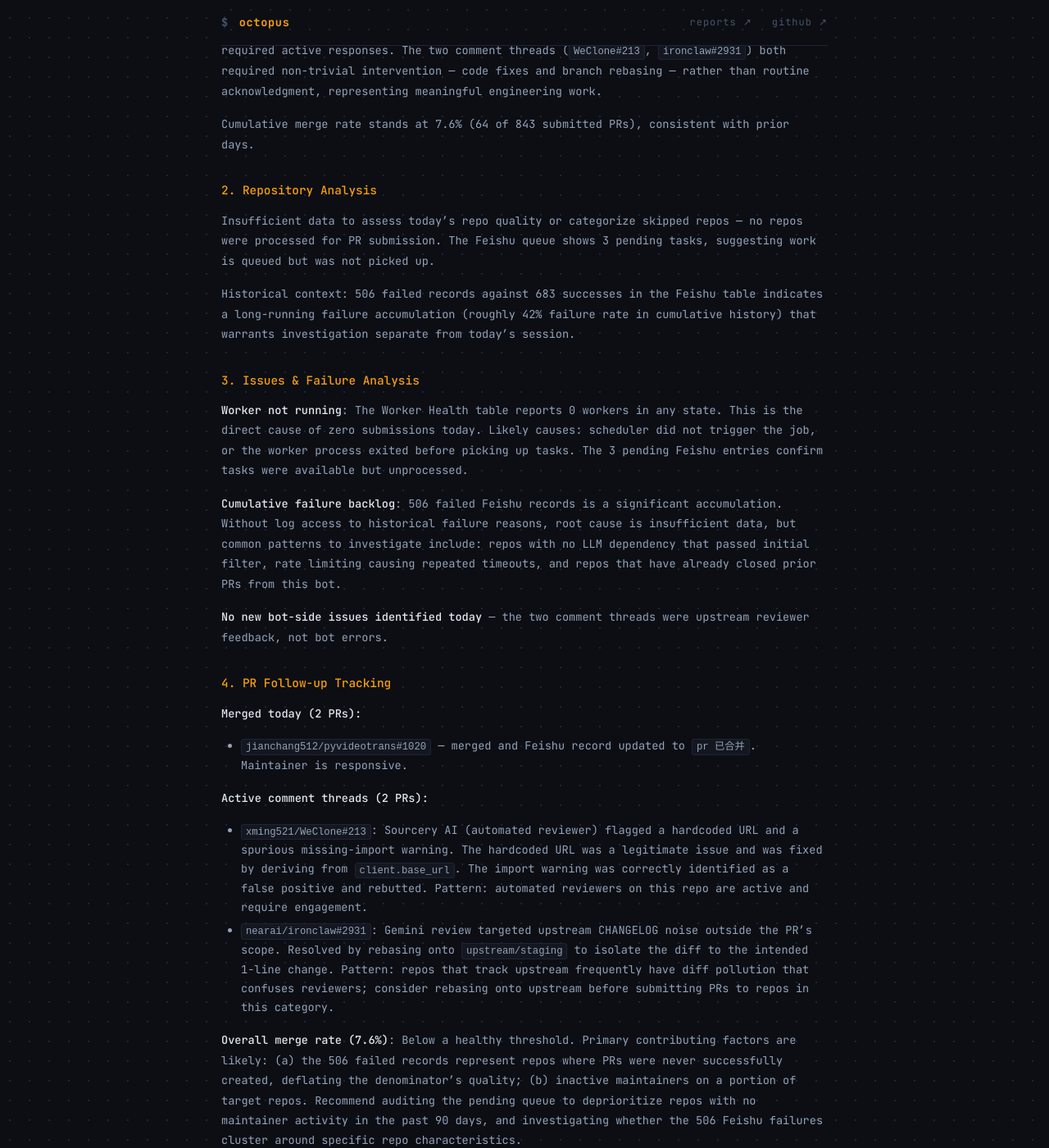
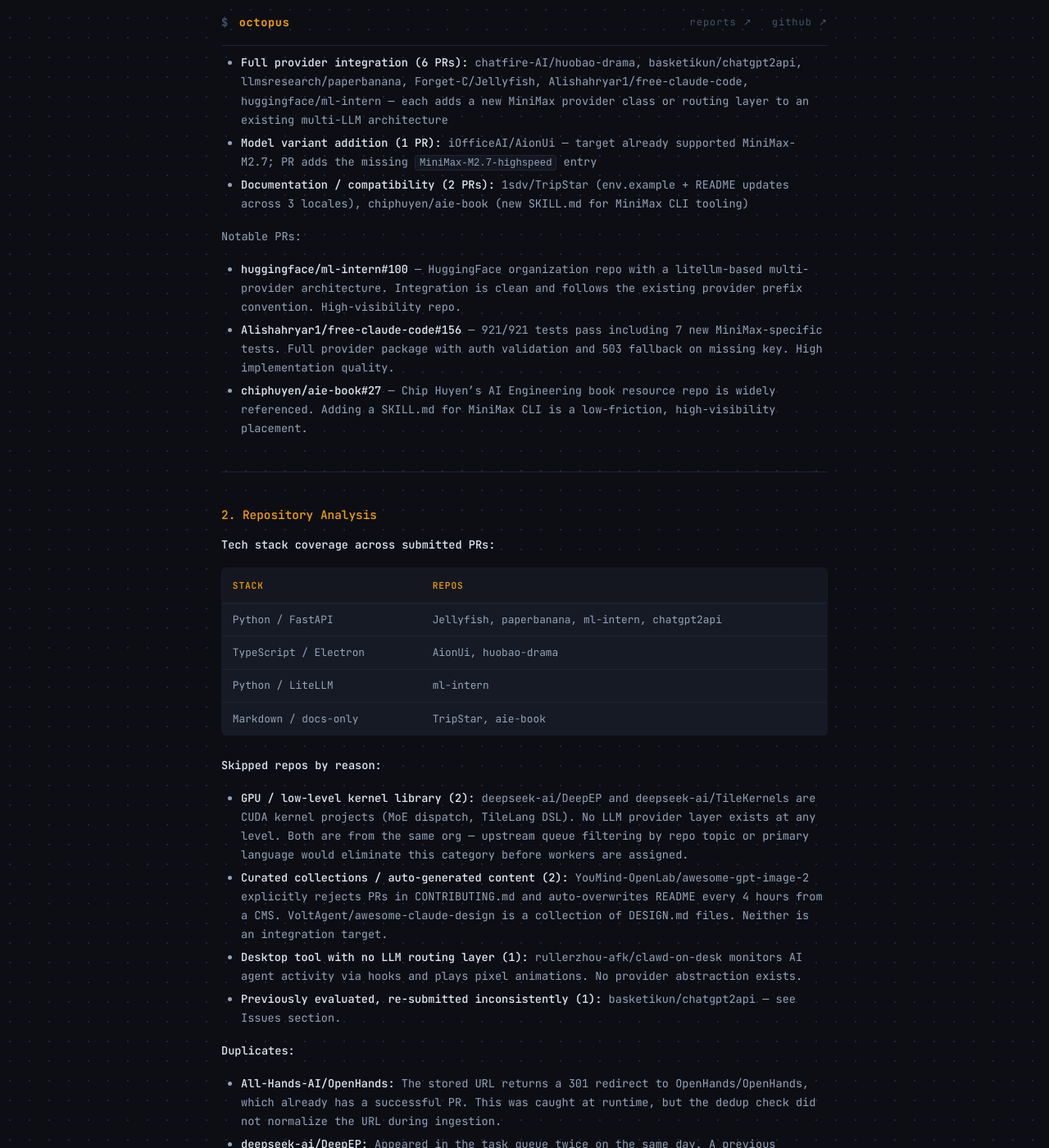
Before and after one commit to octo-patch/daily-reports, a Jekyll site: the page built from 2026-04/2026-04-24.md, in a window 1280 px wide and 1400 px high, scrolled down 446 px. Shown: the whole window at 82% size. Built offline with Jekyll 4.4.1, drawn with Linux system fonts in a browser that asks for light colours; some of the changed text lies outside the part shown.

Commit message:
daily report: 2026-04-24

```diff
--- a/2026-04/2026-04-24.md
+++ b/2026-04/2026-04-24.md
@@ -1,40 +1,89 @@
 ---
 layout: report
 title: "Octopus Daily Report — 2026-04-24"
-summary: "No new PRs were submitted today. The worker health table shows 0 active workers across all status categories, indicating the PR submission pipeline was not running during this period. All activity tod"
+summary: "18 tasks were processed in total (10 submitted + 6 skipped + 2 duplicates), yielding an overall submit rate of 55.6%, a slight decline from yesterdays 57.1%. Average processing time dropped sharply fr"
 ---
 
 ## Summary
 
 ### 1. Daily Work Summary
 
-No new PRs were submitted today. The worker health table shows 0 active workers across all status categories, indicating the PR submission pipeline was not running during this period. All activity today was confined to review and follow-up work on previously submitted PRs.
+18 tasks were processed in total (10 submitted + 6 skipped + 2 duplicates), yielding an overall submit rate of 55.6%, a slight decline from yesterday's 57.1%. Average processing time dropped sharply from 18m51s to 8m23s, a 55% improvement, suggesting reduced complexity in today's target repos.
 
-Review activity was the primary output: 2 notifications resolved as merges, and 3 comments required active responses. The two comment threads (`WeClone#213`, `ironclaw#2931`) both required non-trivial intervention — code fixes and branch rebasing — rather than routine acknowledgment, representing meaningful engineering work.
+9 unique new PRs were submitted, falling into three categories:
 
-Cumulative merge rate stands at 7.6% (64 of 843 submitted PRs), consistent with prior days.
+- **Full provider integration (6 PRs):** chatfire-AI/huobao-drama, basketikun/chatgpt2api, llmsresearch/paperbanana, Forget-C/Jellyfish, Alishahryar1/free-claude-code, huggingface/ml-intern — each adds a new MiniMax provider class or routing layer to an existing multi-LLM architecture
+- **Model variant addition (1 PR):** iOfficeAI/AionUi — target already supported MiniMax-M2.7; PR adds the missing `MiniMax-M2.7-highspeed` entry
+- **Documentation / compatibility (2 PRs):** 1sdv/TripStar (env.example + README updates across 3 locales), chiphuyen/aie-book (new SKILL.md for MiniMax CLI tooling)
+
+Notable PRs:
+
+- **huggingface/ml-intern#100** — HuggingFace organization repo with a litellm-based multi-provider architecture. Integration is clean and follows the existing provider prefix convention. High-visibility repo.
+- **Alishahryar1/free-claude-code#156** — 921/921 tests pass including 7 new MiniMax-specific tests. Full provider package with auth validation and 503 fallback on missing key. High implementation quality.
+- **chiphuyen/aie-book#27** — Chip Huyen's AI Engineering book resource repo is widely referenced. Adding a SKILL.md for MiniMax CLI is a low-friction, high-visibility placement.
+
+---
 
 ### 2. Repository Analysis
 
-Insufficient data to assess today's repo quality or categorize skipped repos — no repos were processed for PR submission. The Feishu queue shows 3 pending tasks, suggesting work is queued but was not picked up.
+**Tech stack coverage across submitted PRs:**
 
-Historical context: 506 failed records against 683 successes in the Feishu table indicates a long-running failure accumulation (roughly 42% failure rate in cumulative history) that warrants investigation separate from today's session.
+| Stack | Repos |
+|---|---|
+| Python / FastAPI | Jellyfish, paperbanana, ml-intern, chatgpt2api |
+| TypeScript / Electron | AionUi, huobao-drama |
+| Python / LiteLLM | ml-intern |
+| Markdown / docs-only | TripStar, aie-book |
+
+**Skipped repos by reason:**
+
+- **GPU / low-level kernel library (2):** deepseek-ai/DeepEP and deepseek-ai/TileKernels are CUDA kernel projects (MoE dispatch, TileLang DSL). No LLM provider layer exists at any level. Both are from the same org — upstream queue filtering by repo topic or primary language would eliminate this category before workers are assigned.
+- **Curated collections / auto-generated content (2):** YouMind-OpenLab/awesome-gpt-image-2 explicitly rejects PRs in CONTRIBUTING.md and auto-overwrites README every 4 hours from a CMS. VoltAgent/awesome-claude-design is a collection of DESIGN.md files. Neither is an integration target.
+- **Desktop tool with no LLM routing layer (1):** rullerzhou-afk/clawd-on-desk monitors AI agent activity via hooks and plays pixel animations. No provider abstraction exists.
+- **Previously evaluated, re-submitted inconsistently (1):** basketikun/chatgpt2api — see Issues section.
+
+**Duplicates:**
+
+- **All-Hands-AI/OpenHands:** The stored URL returns a 301 redirect to OpenHands/OpenHands, which already has a successful PR. This was caught at runtime, but the dedup check did not normalize the URL during ingestion.
+- **deepseek-ai/DeepEP:** Appeared in the task queue twice on the same day. A previous failure record existed; the second entry was correctly marked duplicate.
+
+---
 
 ### 3. Issues & Failure Analysis
 
-**Worker not running**: The Worker Health table reports 0 workers in any state. This is the direct cause of zero submissions today. Likely causes: scheduler did not trigger the job, or the worker process exited before picking up tasks. The 3 pending Feishu entries confirm tasks were available but unprocessed.
+No technical failures occurred today — no OOM crashes, no test failures, no timeouts.
 
-**Cumulative failure backlog**: 506 failed Feishu records is a significant accumulation. Without log access to historical failure reasons, root cause is insufficient data, but common patterns to investigate include: repos with no LLM dependency that passed initial filter, rate limiting causing repeated timeouts, and repos that have already closed prior PRs from this bot.
+**Evaluation inconsistency — basketikun/chatgpt2api:**
 
-**No new bot-side issues identified today** — the two comment threads were upstream reviewer feedback, not bot errors.
+One worker marked this repo SKIPPED, describing it as "a single-backend reverse-engineering wrapper for ChatGPT's image generation API" with no multi-provider architecture. A subsequent worker submitted PR #45 by applying "Template F (single-project extension)," routing `minimax-*` model names to the MiniMax API. The two evaluations are directly contradictory. If the first worker's analysis was correct, the submitted PR adds integration to a repo that does not have a suitable architecture and may be closed by the maintainer. If the second worker's approach is valid, the skip criteria were applied too strictly. PR #45 should be reviewed manually to determine which evaluation was accurate and whether skip criteria need recalibration.
+
+**Upstream queue quality:**
+
+- 2 of 6 skips were GPU kernel libraries from deepseek-ai — a category identifiable by repo topic tags (`cuda`, `gpu`, `kernel`) or primary language (CUDA/C++). Adding topic-based pre-filtering upstream would avoid assigning these to workers.
+- 2 of 6 skips were curated collections or auto-generated repos — identifiable by the presence of CONTRIBUTING.md restrictions or CMS-driven content. A pre-scan of CONTRIBUTING.md for PR rejection notices could flag these before dispatch.
+
+**Duplicate prevention:**
+
+The All-Hands-AI/OpenHands case reveals a gap: URL normalization (following 301 redirects to canonical form) should happen at ingestion time, not at worker runtime. The deepseek-ai/DeepEP double-entry suggests the queue does not deduplicate within a single day's batch.
+
+---
 
 ### 4. PR Follow-up Tracking
 
-**Merged today (2 PRs):**
-- `jianchang512/pyvideotrans#1020` — merged and Feishu record updated to `pr 已合并`. Maintainer is responsive.
+No review activity today — 0 notifications, 0 merged, 0 closed, 0 comments.
 
-**Active comment threads (2 PRs):**
-- `xming521/WeClone#213`: Sourcery AI (automated reviewer) flagged a hardcoded URL and a spurious missing-import warning. The hardcoded URL was a legitimate issue and was fixed by deriving from `client.base_url`. The import warning was correctly identified as a false positive and rebutted. Pattern: automated reviewers on this repo are active and require engagement.
-- `nearai/ironclaw#2931`: Gemini review targeted upstream CHANGELOG noise outside the PR's scope. Resolved by rebasing onto `upstream/staging` to isolate the diff to the intended 1-line change. Pattern: repos that track upstream frequently have diff pollution that confuses reviewers; consider rebasing onto upstream before submitting PRs to repos in this category.
+**Overall merge rate: 7.6% (64 / 843)**
 
-**Overall merge rate (7.6%)**: Below a healthy threshold. Primary contributing factors are likely: (a) the 506 failed records represent repos where PRs were never successfully created, deflating the denominator's quality; (b) inactive maintainers on a portion of target repos. Recommend auditing the pending queue to deprioritize repos with no maintainer activity in the past 90 days, and investigating whether the 506 Feishu failures cluster around specific repo characteristics.
+This is below typical open-source PR acceptance rates for well-scoped changes, and has remained flat based on available data. Likely contributing factors:
+
+- Adding a commercial API provider (MiniMax) as a dependency is a non-trivial decision for maintainers. Repos without an existing pattern for third-party commercial LLM providers may treat these PRs with more skepticism regardless of implementation quality.
+- The submission volume (843 PRs across many repos) means per-repo follow-up is sparse. Maintainers who do not respond within days may receive no further engagement, causing PRs to age without closure.
+- Doc-only PRs (TripStar, aie-book) are lower friction and typically merge faster — these should be monitored as leading indicators.
+
+**Actionable follow-ups:**
+
+- **1sdv/TripStar#26 and chiphuyen/aie-book#27** are documentation-only changes with minimal review burden. If they have not received a response within 5 business days, a brief follow-up comment is warranted.
+- **huggingface/ml-intern#100** — HuggingFace organization repos are actively maintained. This PR should be monitored daily and is a good candidate for early merge.
+- **Alishahryar1/free-claude-code#156** — high test coverage and clean implementation signal a well-prepared PR. Worth prioritizing for follow-up if no response within a week.
+- For PRs open more than 14 days with no reviewer activity, consider a standardized policy: one follow-up comment, then close if still no response, to avoid accumulating stale open PRs that inflate the denominator of the merge rate.
+- Insufficient data to identify maintainer feedback patterns today — no comments received.
```
